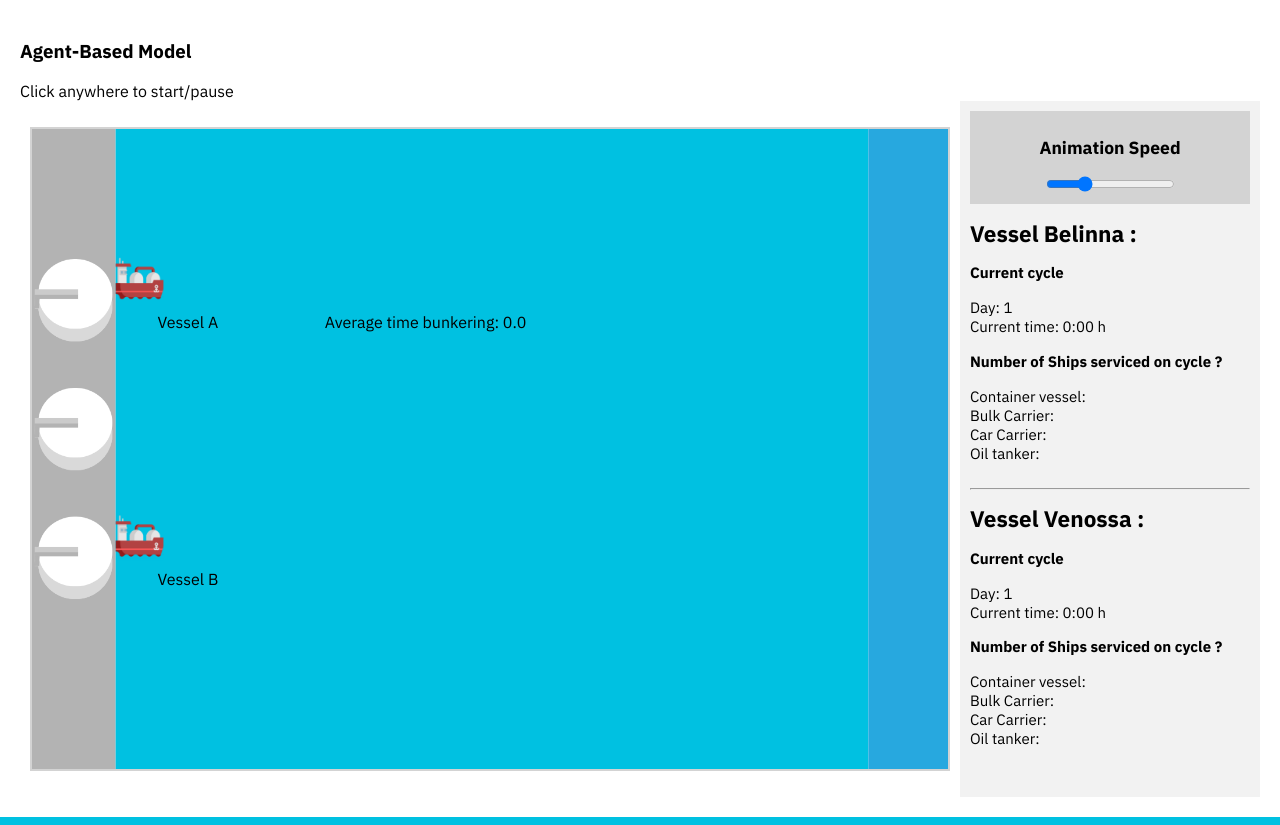
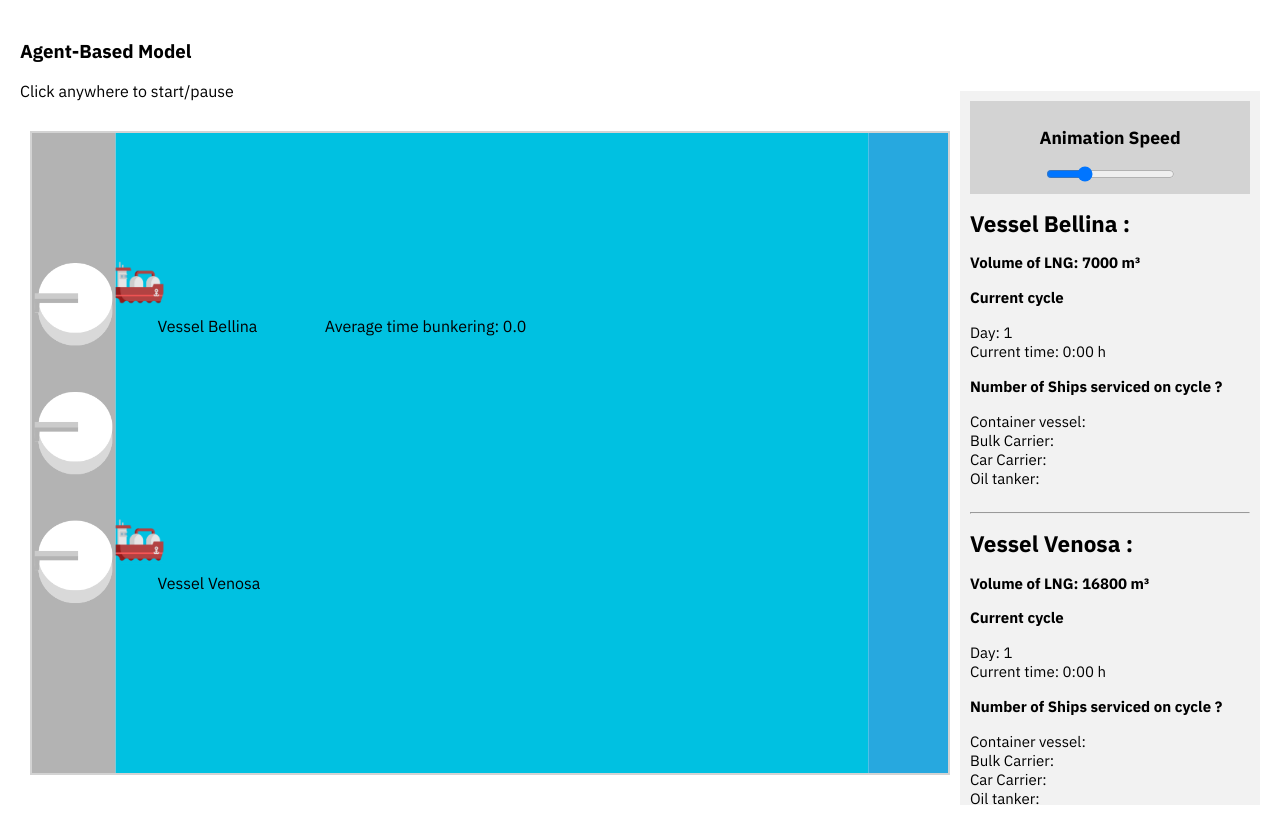
Before and after one commit to FUELNG-x-SDS/ABS-simulation, a Flask app: page / in a window 1280 px wide. Run offline with Flask 3, Linux system fonts and the light colour scheme.

Commit message:
change of vessel names and some ui stuff

```diff
--- a/static/default.css
+++ b/static/default.css
@@ -8,7 +8,7 @@ body {
 /*container contains simulation and sidebar*/
 #container{
     display: flex;
-    height: 87vh;
+    height: 88vh;
 
 }
 
@@ -19,6 +19,7 @@ body {
     padding: 10px;
     font-size: 15px;
     line-height: 1;
+    margin-top: -10px;
 
 }
 
--- a/templates/index.html
+++ b/templates/index.html
@@ -25,13 +25,14 @@
             <div id="sidebar">
                 <div id="speed-section">
                     <h3>Animation Speed</h3>
-                    <input id="slider1" type="range" min="0" value="275" max="1000" step="10" onchange="redrawWindow();" />
+                    <input id="slider1" type="range" min="0" value="275" max="1000" step="10" onchange="updateSpeedOnly()" />
                 </div>
 
-                <h2>Vessel Belinna :</h2>
+                <h2>Vessel Bellina :</h2>
+                <h4>Volume of LNG: 7000 m³ </h4>
                 <h4>Current cycle</h4>
-                <p id="belinna-day">Day: 1</p>
-                <p id="belinna-time">Current time: 0:00 h </p>
+                <p id="bellina-day">Day: 1</p>
+                <p id="bellina-time">Current time: 0:00 h </p>
                 <h4>Number of Ships serviced on cycle ?</h4>
                 <p>Container vessel: </p>
                 <p>Bulk Carrier: </p>
@@ -41,10 +42,11 @@
                 <br>
                 <hr>
 
-                <h2>Vessel Venossa :</h2>
+                <h2>Vessel Venosa :</h2>
+                <h4>Volume of LNG: 16800 m³</h4>
                 <h4>Current cycle</h4>
-                <p id="venossa-day">Day: 1</p>
-                <p id="venossa-time">Current time: 0:00 h </p>
+                <p id="venosa-day">Day: 1</p>
+                <p id="venosa-time">Current time: 0:00 h </p>
                 <h4>Number of Ships serviced on cycle ?</h4>
                 <p>Container vessel: </p>
                 <p>Bulk Carrier: </p>
```
Also changed, not shown: static/lib/AgentModel.js.
